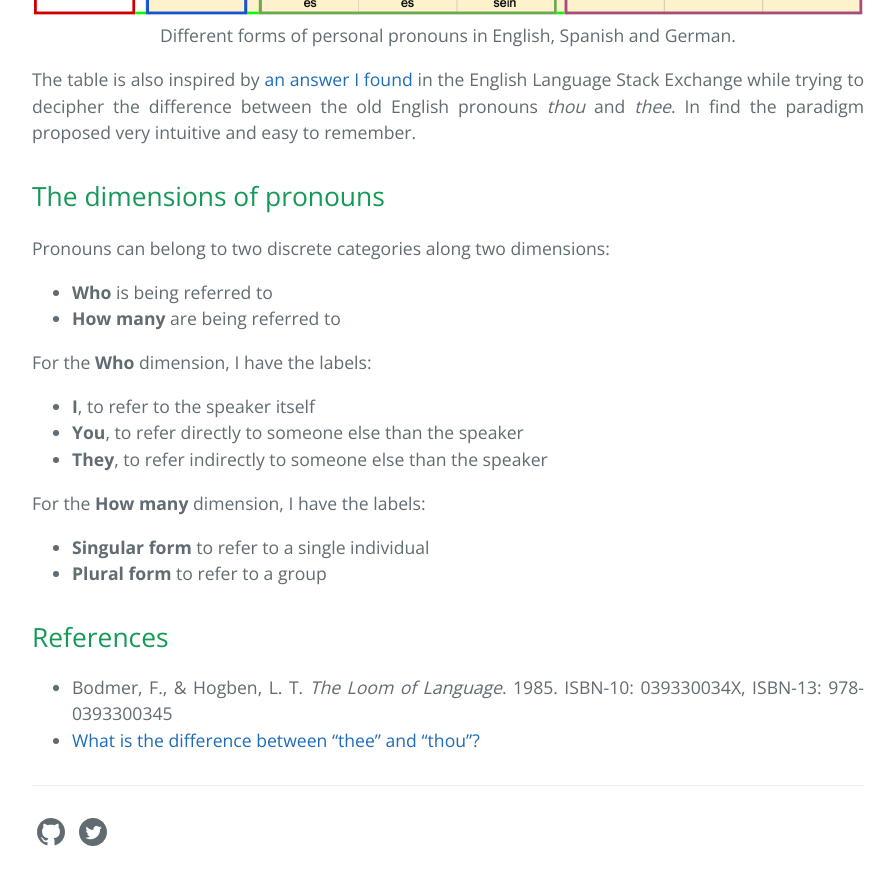
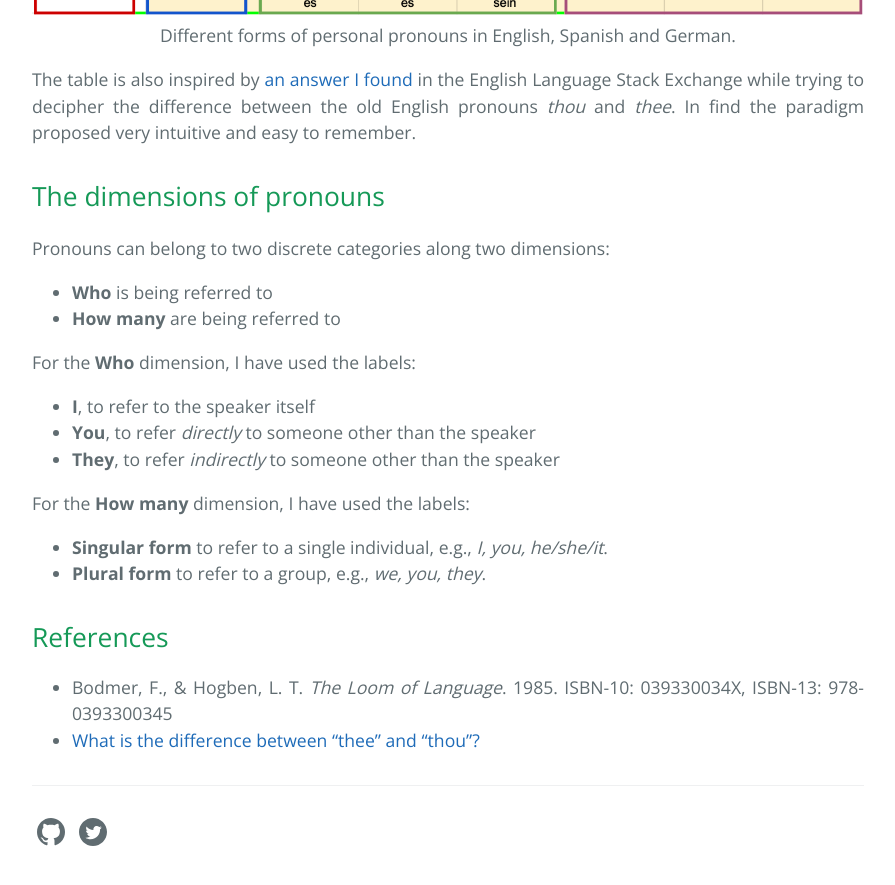
Before and after one commit to pgpbpadilla/pgpbpadilla.github.io, a Jekyll site: the page built from language/_posts/2021-06-14-bodmer-lol-pronouns.liquid.md, in a window 1280 px wide and 900 px high, scrolled down 1289 px. Shown: the top 885 px of the window, without its empty margins (192-1087 px from the left). Built offline with Jekyll 4.4.1, drawn with Linux system fonts in a browser that asks for light colours; comment, search, counter and statistics services are not loaded.

Commit message:
fix: usr: improve style and give examples for each category

```diff
--- a/language/_posts/2021-06-14-bodmer-lol-pronouns.liquid.md
+++ b/language/_posts/2021-06-14-bodmer-lol-pronouns.liquid.md
@@ -46,16 +46,16 @@ Pronouns can belong to two discrete categories along two dimensions:
 - **Who** is being referred to
 - **How many** are being referred to
 
-For the **Who** dimension, I have the labels:
+For the **Who** dimension, I have used the labels:
 
 - **I**, to refer to the speaker itself
-- **You**, to refer directly to someone else than the speaker
-- **They**, to refer indirectly to someone else than the speaker
+- **You**, to refer _directly_ to someone other than the speaker
+- **They**, to refer _indirectly_ to someone other than the speaker
 
-For the **How many** dimension, I have the labels:
+For the **How many** dimension, I have used the labels:
 
-- **Singular form** to refer to a single individual
-- **Plural form** to refer to a group
+- **Singular form** to refer to a single individual, e.g., _I, you, he/she/it_.
+- **Plural form** to refer to a group, e.g., _we, you, they_.
 
 
 ## References
```
